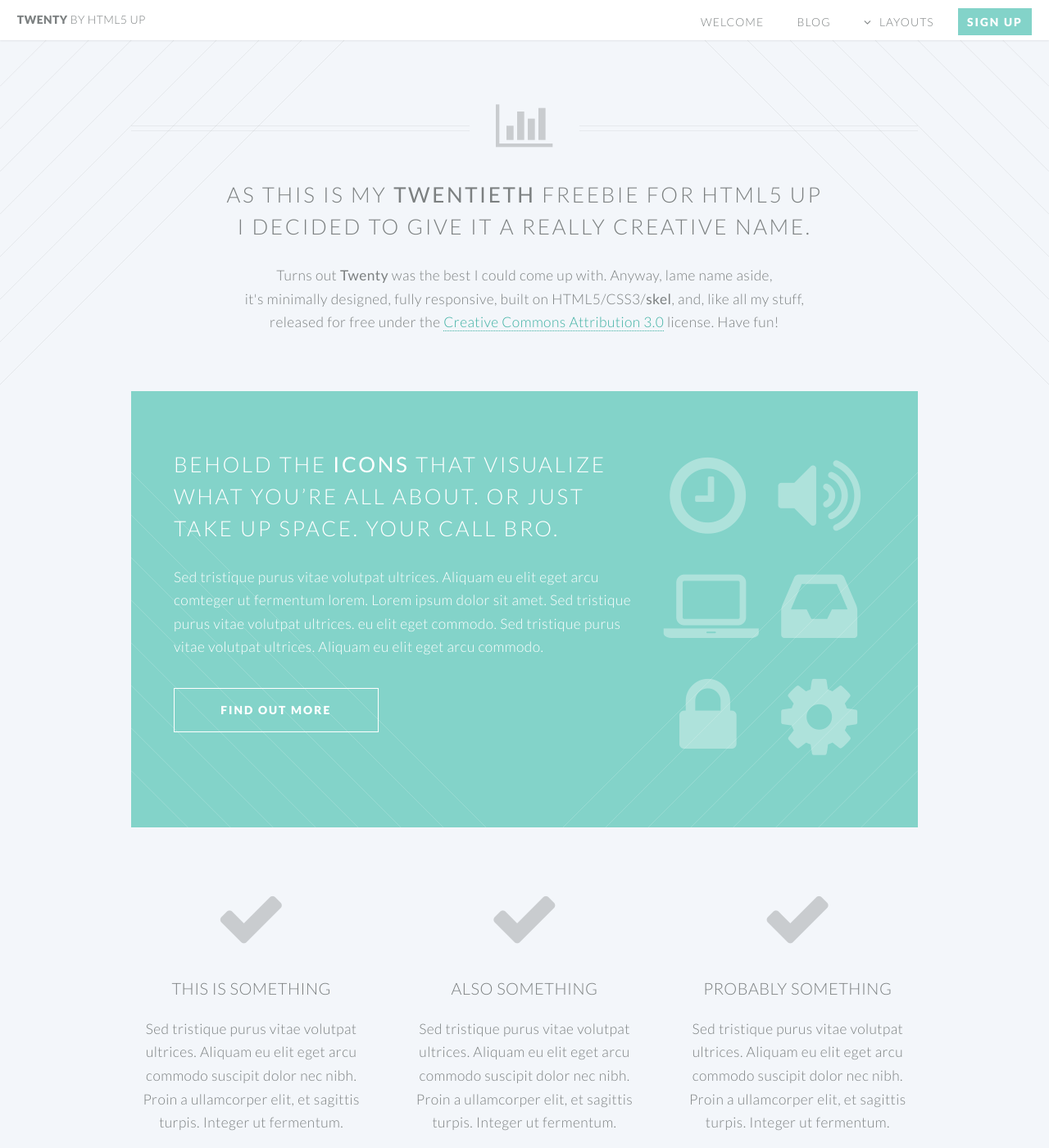
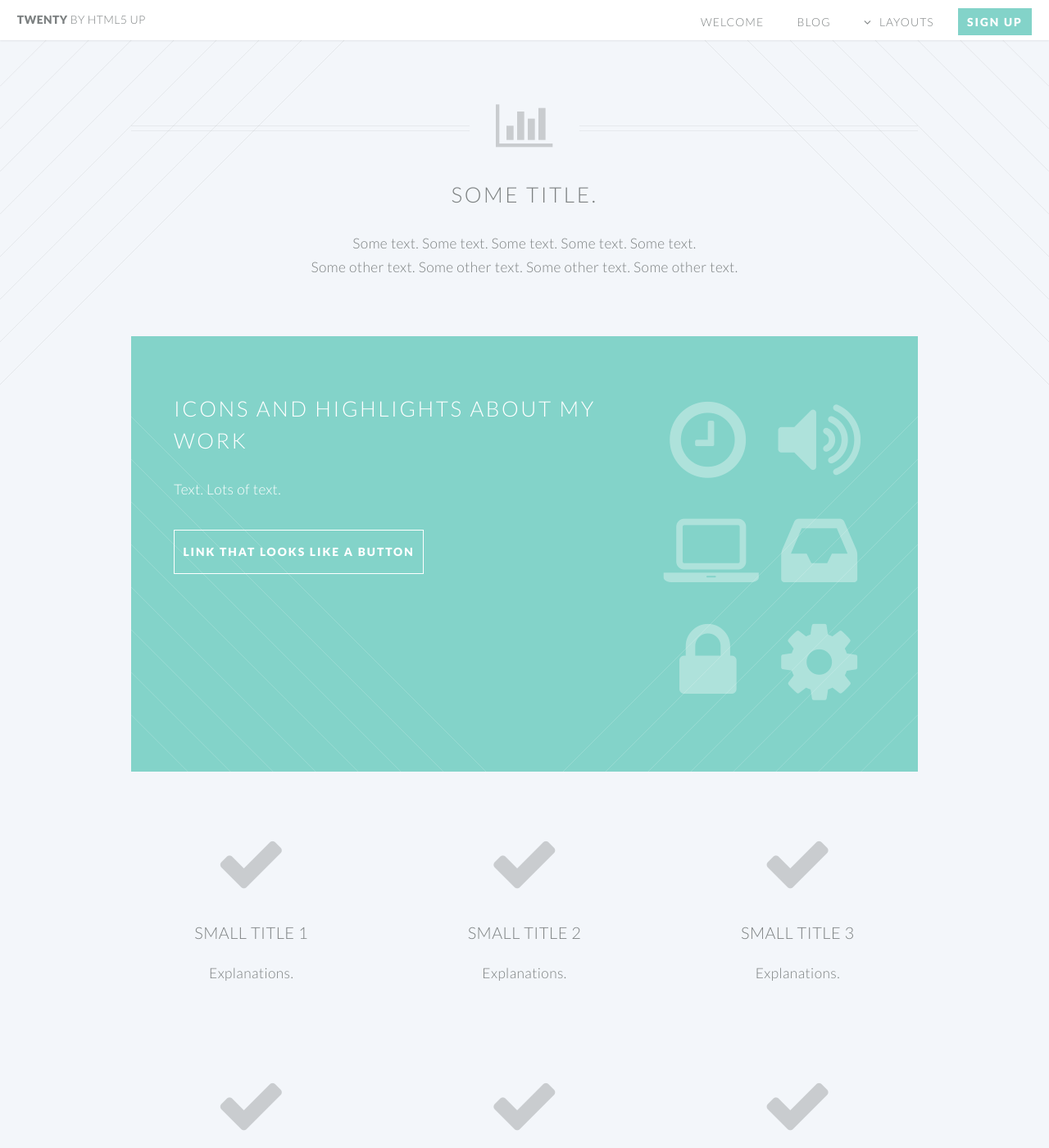
Before and after one commit to fgiaimo/fgiaimo.github.io, a Jekyll site: the page built from index.html, in a window 1280 px wide and 1400 px high, scrolled down 564 px. Shown: the whole window at 82% size. Built offline with Jekyll 4.4.1, drawn with Linux system fonts in a browser that asks for light colours; some of the changed text lies outside the part shown.

Commit message:
Index generalized

```diff
--- a/index.html
+++ b/index.html
@@ -6,15 +6,8 @@ layout: landing-page
 
 				<header class="special container">
 					<span class="icon fa-bar-chart-o"></span>
-					<h2>As this is my <strong>twentieth</strong> freebie for HTML5 UP
-					<br />
-					I decided to give it a really creative name.</h2>
-					<p>Turns out <strong>Twenty</strong> was the best I could come up with. Anyway, lame name aside,
-					<br />
-					it's minimally designed, fully responsive, built on HTML5/CSS3/<strong>skel</strong>,
-					and, like all my stuff,
-					<br />
-					released for free under the <a href="http://html5up.net/license">Creative Commons Attribution 3.0</a> license. Have fun!</p>
+					<h2>Some title.</h2>
+					<p>Some text. Some text. Some text. Some text. Some text. <br />Some other text. Some other text. Some other text. Some other text. </p>
 				</header>
 
 				<!-- One -->
@@ -23,12 +16,12 @@ layout: landing-page
 							<div class="8u">
 
 								<header>
-									<h2>Behold the <strong>icons</strong> that visualize what you’re all about. or just take up space. your call bro.</h2>
+									<h2>Icons and Highlights about my work</h2>
 								</header>
-								<p>Sed tristique purus vitae volutpat ultrices. Aliquam eu elit eget arcu comteger ut fermentum lorem. Lorem ipsum dolor sit amet. Sed tristique purus vitae volutpat ultrices. eu elit eget commodo. Sed tristique purus vitae volutpat ultrices. Aliquam eu elit eget arcu commodo.</p>
+								<p>Text. Lots of text.</p>
 								<footer>
 									<ul class="buttons">
-										<li><a href="#" class="button">Find Out More</a></li>
+										<li><a href="#" class="button">Link that looks like a button</a></li>
 									</ul>
 								</footer>
 
@@ -36,12 +29,12 @@ layout: landing-page
 							<div class="4u skel-cell-important">
 
 								<ul class="featured-icons">
-									<li><span class="icon fa-clock-o"><span class="label">Feature 1</span></span></li>
-									<li><span class="icon fa-volume-up"><span class="label">Feature 2</span></span></li>
-									<li><span class="icon fa-laptop"><span class="label">Feature 3</span></span></li>
-									<li><span class="icon fa-inbox"><span class="label">Feature 4</span></span></li>
-									<li><span class="icon fa-lock"><span class="label">Feature 5</span></span></li>
-									<li><span class="icon fa-cog"><span class="label">Feature 6</span></span></li>
+									<li><span class="icon fa-clock-o"><span class="label">Icon 1</span></span></li>
+									<li><span class="icon fa-volume-up"><span class="label">Icon 2</span></span></li>
+									<li><span class="icon fa-laptop"><span class="label">Icon 3</span></span></li>
+									<li><span class="icon fa-inbox"><span class="label">Icon 4</span></span></li>
+									<li><span class="icon fa-lock"><span class="label">Icon 5</span></span></li>
+									<li><span class="icon fa-cog"><span class="label">Icon 6</span></span></li>
 								</ul>
 
 							</div>
@@ -56,9 +49,9 @@ layout: landing-page
 								<section>
 									<span class="icon featured fa-check"></span>
 									<header>
-										<h3>This is Something</h3>
+										<h3>Small title 1</h3>
 									</header>
-									<p>Sed tristique purus vitae volutpat ultrices. Aliquam eu elit eget arcu commodo suscipit dolor nec nibh. Proin a ullamcorper elit, et sagittis turpis. Integer ut fermentum.</p>
+									<p>Explanations.</p>
 								</section>
 
 							</div>
@@ -67,9 +60,9 @@ layout: landing-page
 								<section>
 									<span class="icon featured fa-check"></span>
 									<header>
-										<h3>Also Something</h3>
+										<h3>Small title 2</h3>
 									</header>
-									<p>Sed tristique purus vitae volutpat ultrices. Aliquam eu elit eget arcu commodo suscipit dolor nec nibh. Proin a ullamcorper elit, et sagittis turpis. Integer ut fermentum.</p>
+									<p>Explanations.</p>
 								</section>
 
 							</div>
@@ -78,20 +71,58 @@ layout: landing-page
 								<section>
 									<span class="icon featured fa-check"></span>
 									<header>
-										<h3>Probably Something</h3>
+										<h3>Small title 3</h3>
 									</header>
-									<p>Sed tristique purus vitae volutpat ultrices. Aliquam eu elit eget arcu commodo suscipit dolor nec nibh. Proin a ullamcorper elit, et sagittis turpis. Integer ut fermentum.</p>
+									<p>Explanations.</p>
 								</section>
 
 							</div>
 						</div>
 					</section>
 
-				<!-- Three -->
+				<!-- Three -->	<section class="wrapper style1 container special">
+						<div class="row">
+							<div class="4u">
+
+								<section>
+									<span class="icon featured fa-check"></span>
+									<header>
+										<h3>Small title 4</h3>
+									</header>
+									<p>Explanations.</p>
+								</section>
+
+							</div>
+							<div class="4u">
+
+								<section>
+									<span class="icon featured fa-check"></span>
+									<header>
+										<h3>Small title 5</h3>
+									</header>
+									<p>Explanations.</p>
+								</section>
+
+							</div>
+							<div class="4u">
+
+								<section>
+									<span class="icon featured fa-check"></span>
+									<header>
+										<h3>Small title 6</h3>
+									</header>
+									<p>Explanations.</p>
+								</section>
+
+							</div>
+						</div>
+					</section>
+
+				<!-- Four -->
 					<section class="wrapper style3 container special">
 
 						<header class="major">
-							<h2>Next look at this <strong>cool stuff</strong></h2>
+							<h2>Last section.</h2>
 						</header>
 
 						<div class="row">
@@ -100,9 +131,9 @@ layout: landing-page
 								<section>
 									<a href="#" class="image featured"><img src="images/pic01.jpg" alt="" /></a>
 									<header>
-										<h3>A Really Fast Train</h3>
+										<h3>Small title again 1</h3>
 									</header>
-									<p>Sed tristique purus vitae volutpat commodo suscipit amet sed nibh. Proin a ullamcorper sed blandit. Sed tristique purus vitae volutpat commodo suscipit ullamcorper sed blandit lorem ipsum dolore.</p>
+									<p>Explanations.</p>
 								</section>
 
 							</div>
@@ -111,9 +142,9 @@ layout: landing-page
 								<section>
 									<a href="#" class="image featured"><img src="images/pic02.jpg" alt="" /></a>
 									<header>
-										<h3>An Airport Terminal</h3>
+										<h3>Small title again 2</h3>
 									</header>
-									<p>Sed tristique purus vitae volutpat commodo suscipit amet sed nibh. Proin a ullamcorper sed blandit. Sed tristique purus vitae volutpat commodo suscipit ullamcorper sed blandit lorem ipsum dolore.</p>
+									<p>Explanations.</p>
 								</section>
 
 							</div>
@@ -124,9 +155,9 @@ layout: landing-page
 								<section>
 									<a href="#" class="image featured"><img src="images/pic03.jpg" alt="" /></a>
 									<header>
-										<h3>Hyperspace Travel</h3>
+										<h3>Small title again 3</h3>
 									</header>
-									<p>Sed tristique purus vitae volutpat commodo suscipit amet sed nibh. Proin a ullamcorper sed blandit. Sed tristique purus vitae volutpat commodo suscipit ullamcorper sed blandit lorem ipsum dolore.</p>
+									<p>Explanations.</p>
 								</section>
 
 							</div>
@@ -135,9 +166,9 @@ layout: landing-page
 								<section>
 									<a href="#" class="image featured"><img src="images/pic04.jpg" alt="" /></a>
 									<header>
-										<h3>And Another Train</h3>
+										<h3>Small title again 4</h3>
 									</header>
-									<p>Sed tristique purus vitae volutpat commodo suscipit amet sed nibh. Proin a ullamcorper sed blandit. Sed tristique purus vitae volutpat commodo suscipit ullamcorper sed blandit lorem ipsum dolore.</p>
+									<p>Explanations.</p>
 								</section>
 
 							</div>
@@ -145,7 +176,7 @@ layout: landing-page
 
 						<footer class="major">
 							<ul class="buttons">
-								<li><a href="#" class="button">See More</a></li>
+								<li><a href="#" class="button">Another link that looks like a button</a></li>
 							</ul>
 						</footer>
 
@@ -157,13 +188,13 @@ layout: landing-page
 			<section id="cta">
 
 				<header>
-					<h2>Ready to do <strong>something</strong>?</h2>
-					<p>Proin a ullamcorper elit, et sagittis turpis integer ut fermentum.</p>
+					<h2><strong>Wrapping up</strong></h2>
+					<p>Goodbye.</p>
 				</header>
 				<footer>
 					<ul class="buttons">
-						<li><a href="#" class="button special">Take My Money</a></li>
-						<li><a href="#" class="button">LOL Wut</a></li>
+						<li><a href="#" class="button special">Link 1</a></li>
+						<li><a href="#" class="button">Link 2</a></li>
 					</ul>
 				</footer>
 
```
